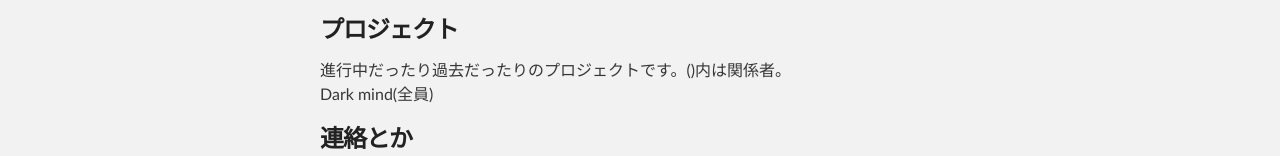
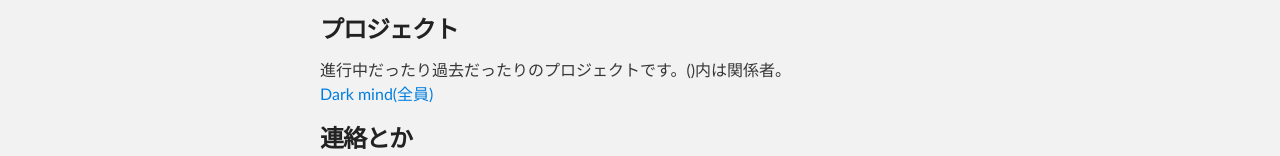
Before and after one commit to tikuwa-club/tikuwa-club.github.io, a plain HTML site: page index.html in a window 1280 px wide. Shown: the part 791-947 px from the top of the page. Drawn offline with Linux system fonts and the light colour scheme.

Commit message:
Update index.html
Darkmindのリンクを設定

```diff
--- a/index.html
+++ b/index.html
@@ -56,7 +56,7 @@
 <a id="プロジェクト" class="anchor" href="#%E3%83%97%E3%83%AD%E3%82%B8%E3%82%A7%E3%82%AF%E3%83%88" aria-hidden="true"><span class="octicon octicon-link"></span></a>プロジェクト</h3>
 
 <p>進行中だったり過去だったりのプロジェクトです。()内は関係者。<br>
-Dark mind(全員)</p>
+<a href="./darkmind.htm">Dark mind(全員)</a></p>
 
 <h3>
 <a id="連絡とか" class="anchor" href="#%E9%80%A3%E7%B5%A1%E3%81%A8%E3%81%8B" aria-hidden="true"><span class="octicon octicon-link"></span></a>連絡とか</h3>
```
